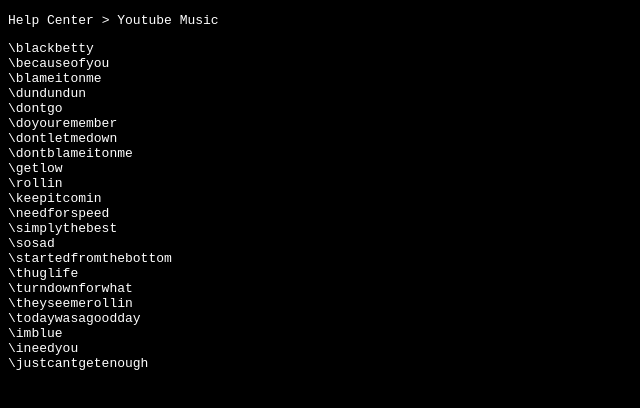
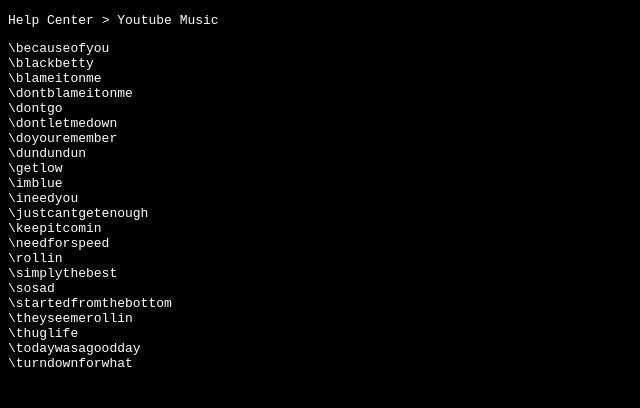
Before and after one commit to GEULACH/K8, a plain HTML site: page ym.html in a window 1280 px wide. Shown: the whole page, without its empty margins (0-640 px from the left). Drawn offline with Linux system fonts and the light colour scheme.

Commit message:
Update ym.html

```diff
--- a/ym.html
+++ b/ym.html
@@ -7,26 +7,26 @@
 </head>
 <body>
 <p><a href="https://geulach.github.io/K8/">Help Center</a> > Youtube Music</p>
-<p class="list">\blackbetty
-\becauseofyou
+<p class="list">\becauseofyou
+\blackbetty
 \blameitonme
+\dontblameitonme
+\dontgo
+\dontletmedown
+\doyouremember
 \dundundun
-\dontgo
-\doyouremember
-\dontletmedown
-\dontblameitonme
 \getlow
-\rollin
+\imblue
+\ineedyou
+\justcantgetenough
 \keepitcomin
 \needforspeed
+\rollin
 \simplythebest
 \sosad
 \startedfromthebottom
+\theyseemerollin
 \thuglife
+\todaywasagoodday
 \turndownforwhat
-\theyseemerollin
-\todaywasagoodday
-\imblue
-\ineedyou
-\justcantgetenough
 </p></body></html>
```
